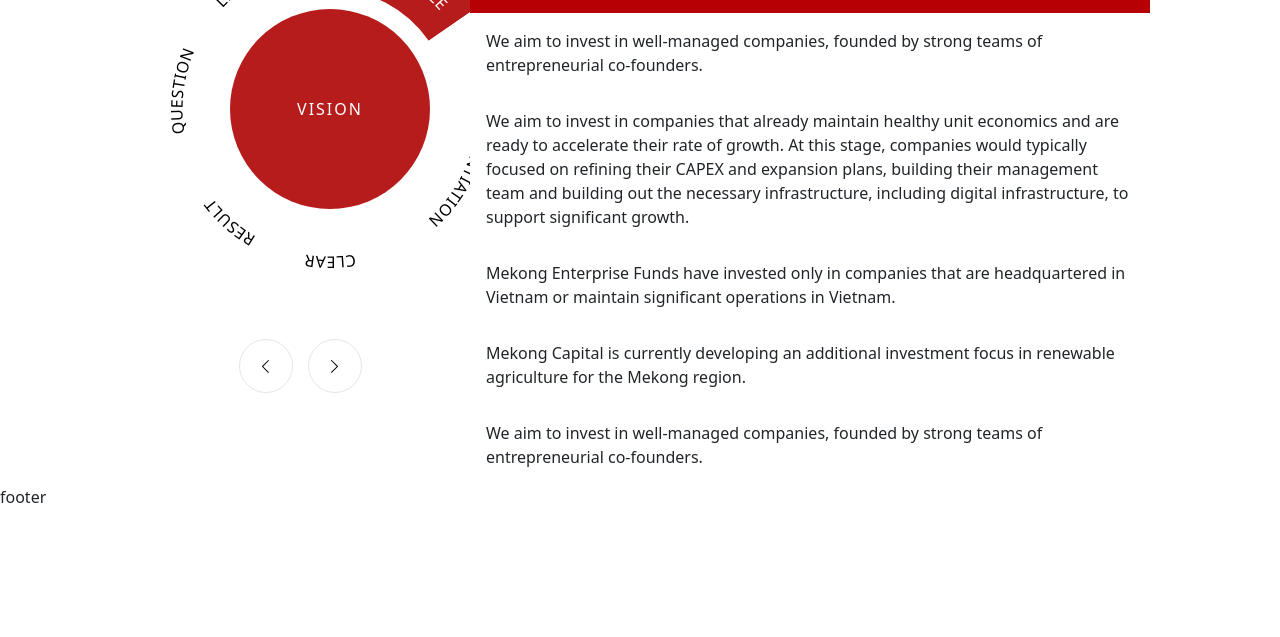
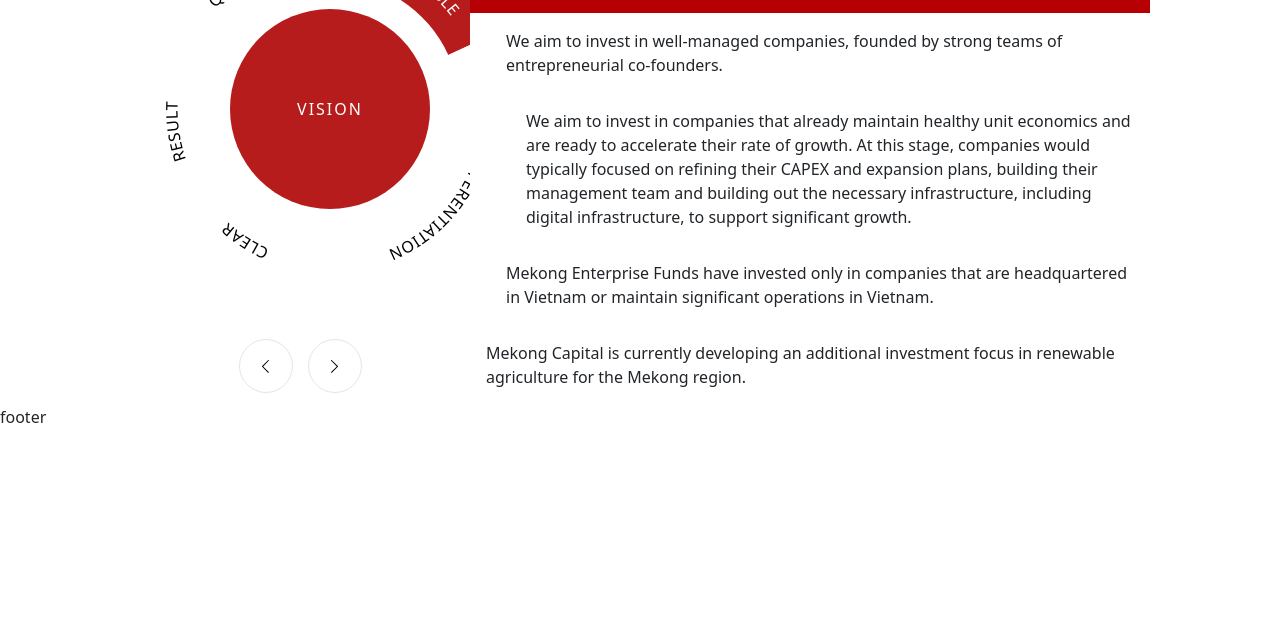
Before and after one commit to alphacreativee/mekong-new, a website: page index.html in a window 1280 px wide. Shown: the part 163-800 px from the top of the page. Drawn offline with nearby package versions, Linux system fonts and the light colour scheme; no server answers.

Commit message:
add style pagination

```diff
--- a/assets/js/index/script.js
+++ b/assets/js/index/script.js
@@ -17,7 +17,6 @@
     { label: "Clear ", value: 5, link: "#", content: "3" },
     { label: "Result", value: 10, link: "#", content: "4" },
     { label: "Question ", value: 10, link: "#", content: "5" },
-    { label: "LeaderShip", value: 10, link: "#", content: "6" },
   ];
 
   var width = 400,
@@ -28,7 +27,7 @@
 
   var arc = d3.svg
     .arc()
-    .innerRadius(radius - 80)
+    .innerRadius(radius - 70)
     .outerRadius(radius - 10);
 
   var pie = d3.layout
@@ -122,7 +121,7 @@
   // Add text along the circular path
   g.each(function (d, i) {
     var group = d3.select(this);
-    var textRadius = (radius - 80 + radius - 25) / 2;
+    var textRadius = (radius - 80 + radius - 15) / 2;
     var midAngle = (d.startAngle + d.endAngle) / 2;
     var flipText = midAngle > Math.PI;
 
--- a/assets/main/css/style.css
+++ b/assets/main/css/style.css
@@ -117,3 +117,12 @@
 .donut .arrow-btn:hover svg path {
   fill: #fff;
 }
+.donut .panelBox .dbcontent:nth-child(2) {
+  margin-left: 20px;
+}
+.donut .panelBox .dbcontent:nth-child(3) {
+  margin-left: 40px;
+}
+.donut .panelBox .dbcontent:nth-child(4) {
+  margin-left: 20px;
+}
--- a/assets/scss/_global.scss
+++ b/assets/scss/_global.scss
@@ -41,4 +41,21 @@
   .arrow-btn:hover svg path {
     fill: #fff;
   }
+  &-wrapper {
+    // display: flex;
+    // align-items: center;
+  }
+  .panelBox {
+    .dbcontent {
+      &:nth-child(2) {
+        margin-left: 20px;
+      }
+      &:nth-child(3) {
+        margin-left: 40px;
+      }
+      &:nth-child(4) {
+        margin-left: 20px;
+      }
+    }
+  }
 }
--- a/index.html
+++ b/index.html
@@ -111,13 +111,14 @@
               </div>
             </div>
             <div class="col-lg-8">
+              <div class="donut-wrapper">
                 <div class="panelBox">
                   <div class="dbcontent dbcontent--1 active">
                     <p>
                       The Mekong Enterprise Funds have typically focused on
-                    investments in retail, consumer products, consumer services,
-                    F&B, healthcare services, education, biotechnology and
-                    agrotechnology.
+                      investments in retail, consumer products, consumer
+                      services, F&B, healthcare services, education,
+                      biotechnology and agrotechnology.
                     </p>
                   </div>
                   <div class="dbcontent dbcontent--2">
@@ -128,19 +129,19 @@
                   </div>
                   <div class="dbcontent dbcontent--3">
                     <p>
-                    We aim to invest in companies that already maintain healthy
-                    unit economics and are ready to accelerate their rate of
-                    growth. At this stage, companies would typically focused on
-                    refining their CAPEX and expansion plans, building their
-                    management team and building out the necessary
-                    infrastructure, including digital infrastructure, to support
-                    significant growth.
+                      We aim to invest in companies that already maintain
+                      healthy unit economics and are ready to accelerate their
+                      rate of growth. At this stage, companies would typically
+                      focused on refining their CAPEX and expansion plans,
+                      building their management team and building out the
+                      necessary infrastructure, including digital
+                      infrastructure, to support significant growth.
                     </p>
                   </div>
                   <div class="dbcontent dbcontent--4">
                     <p>
-                    Mekong Enterprise Funds have invested only in companies that
-                    are headquartered in Vietnam or maintain significant
+                      Mekong Enterprise Funds have invested only in companies
+                      that are headquartered in Vietnam or maintain significant
                       operations in Vietnam.
                     </p>
                   </div>
@@ -151,11 +152,6 @@
                       region.
                     </p>
                   </div>
-                <div class="dbcontent dbcontent--6">
-                  <p>
-                    We aim to invest in well-managed companies, founded by
-                    strong teams of entrepreneurial co-founders.
-                  </p>
                 </div>
               </div>
             </div>
```
Also changed, not shown: assets/main/css/style.min.css, assets/main/js/script.min.js. Lines whose indentation alone changed are shown as unchanged.
